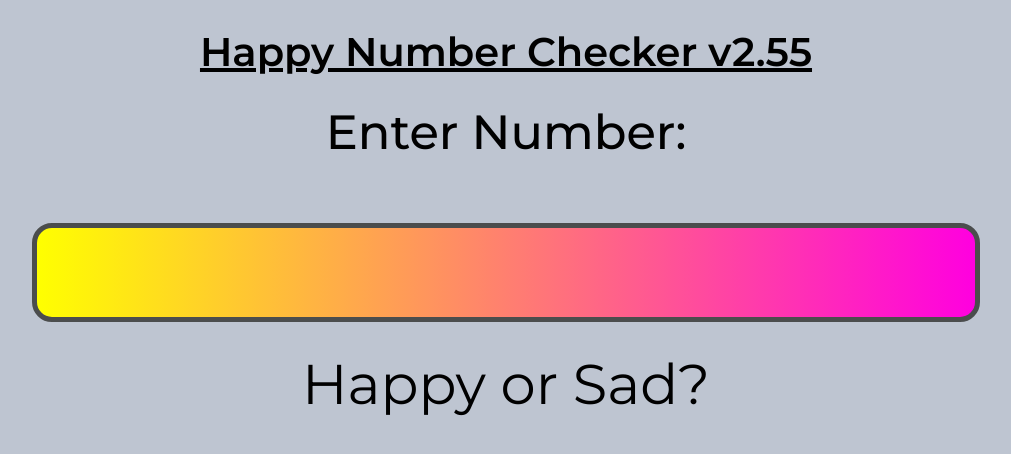
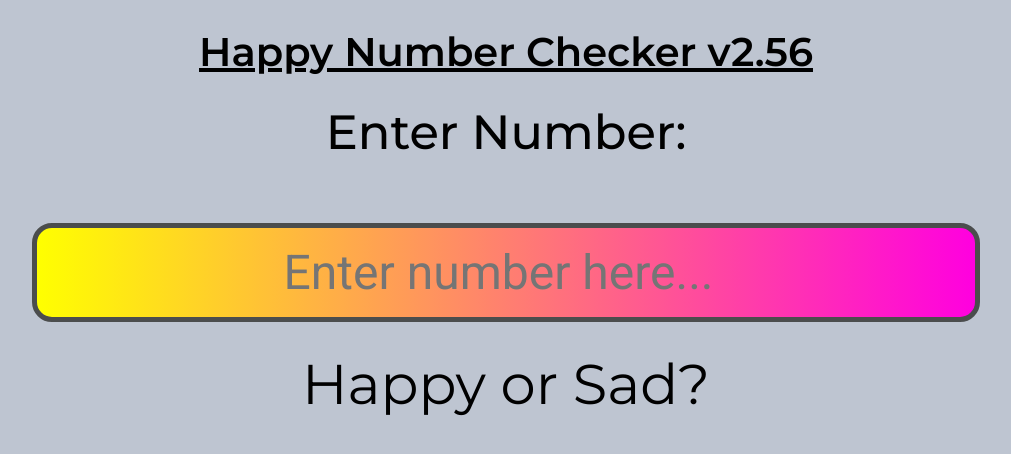
Before and after one commit to Ha4rry/HNC, a plain HTML site: page index.html in a window 1280 px wide. Shown: the whole page, without its empty margins (134-1145 px from the left). Drawn offline with Linux system fonts and the light colour scheme; a web font is replaced by a local one.

Commit message:
v2.56
added placeholder text to textbox.

```diff
--- a/index.html
+++ b/index.html
@@ -15,7 +15,7 @@
 <body onload="changeTitleForVersion()">
     <h1 id="titleText">Happy Number Checker</h1>
     <div id="enterNumberText">Enter Number:</div>
-    <div><input type="number" min="0" id="numberInput" name="numberInput" onchange onpropertychange onkeyuponpaste oninput="isHappy()" onkeypress="return isNumberKey(event)"/></div>
+    <div><input type="number" min="0" id="numberInput" name="numberInput" placeholder="Enter number here..." onchange onpropertychange onkeyuponpaste oninput="isHappy()" onkeypress="return isNumberKey(event)"/></div>
     <div id="happyNumText">Happy or Sad?</div>
     <!---
     <input type="button" id="isHappyButton" value="Check" onclick="isHappy()"/>
--- a/main.js
+++ b/main.js
@@ -1,4 +1,4 @@
-let version = "2.55";
+let version = "2.56";
 
 function isDecimal(num) {
     return (num % 1 != 0);
```
